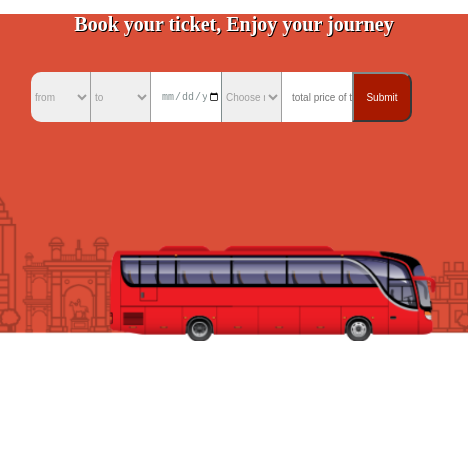
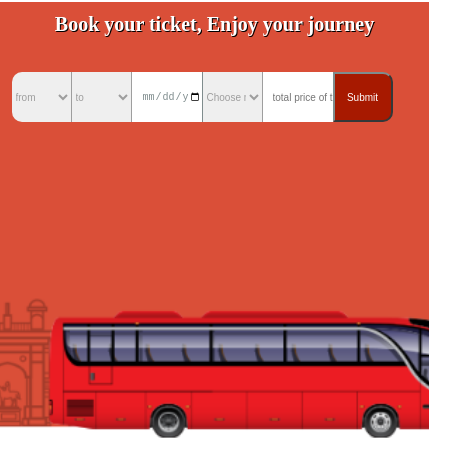
Before and after one commit to Iceuu/Bus-Reservation, a plain HTML site: page index.html in a window 390 px wide. Shown: the part 68-529 px from the top of the page, 468 px wide, since content can reach past the window. Drawn offline with Linux system fonts and the light colour scheme.

Commit message:
commited

```diff
--- a/style.css
+++ b/style.css
@@ -1,4 +1,4 @@
-@import url('https://fonts.googleapis.com/css2?family=Poppins:wght@200;300;400;500;600;700&display=swap');
+/* @import url('https://fonts.googleapis.com/css2?family=Poppins:wght@200;300;400;500;600;700&display=swap'); */
 
 
 * {
@@ -132,6 +132,7 @@ input {
     background-position: center;
     background-repeat: no-repeat;
     background-size: 100rem;
+
 }
 
 .bookHead {
@@ -346,12 +347,10 @@ option:not(:first-of-type) {
 
 /* paymennt page */
 
-
-
 #payDiv {
     /* background: linear-gradient(to right, rgb(242, 112, 156), rgb(255, 148, 114)); */
     background: linear-gradient(98.3deg, rgb(77, 77, 77) 10.6%, rgb(255, 0, 0) 97.7%);
-    height: 150vh;
+    height: 135vh;
     width: 100%;
     border-style: solid;
     border-width: 1px;
@@ -815,11 +814,11 @@ input[type="checkbox"] {
 
     #bookingSec {
         background-image: url("image/bus.png");
-        height: 60vh;
-        width: 120%;
+        height: 70vh;
+        width: 110%;
         background-position: center;
         background-repeat: no-repeat;
-        background-size: 90rem;
+        background-size: 120rem;
         margin-top: -7px;
     }
 
@@ -892,7 +891,7 @@ input[type="checkbox"] {
 
     #payDiv {
         background: linear-gradient(98.3deg, rgb(77, 77, 77) 10.6%, rgb(255, 0, 0) 97.7%);
-        height: 200vh;
+        height: 150vh;
         width: 110%;
         border-style: solid;
         border-width: 1px;
```
